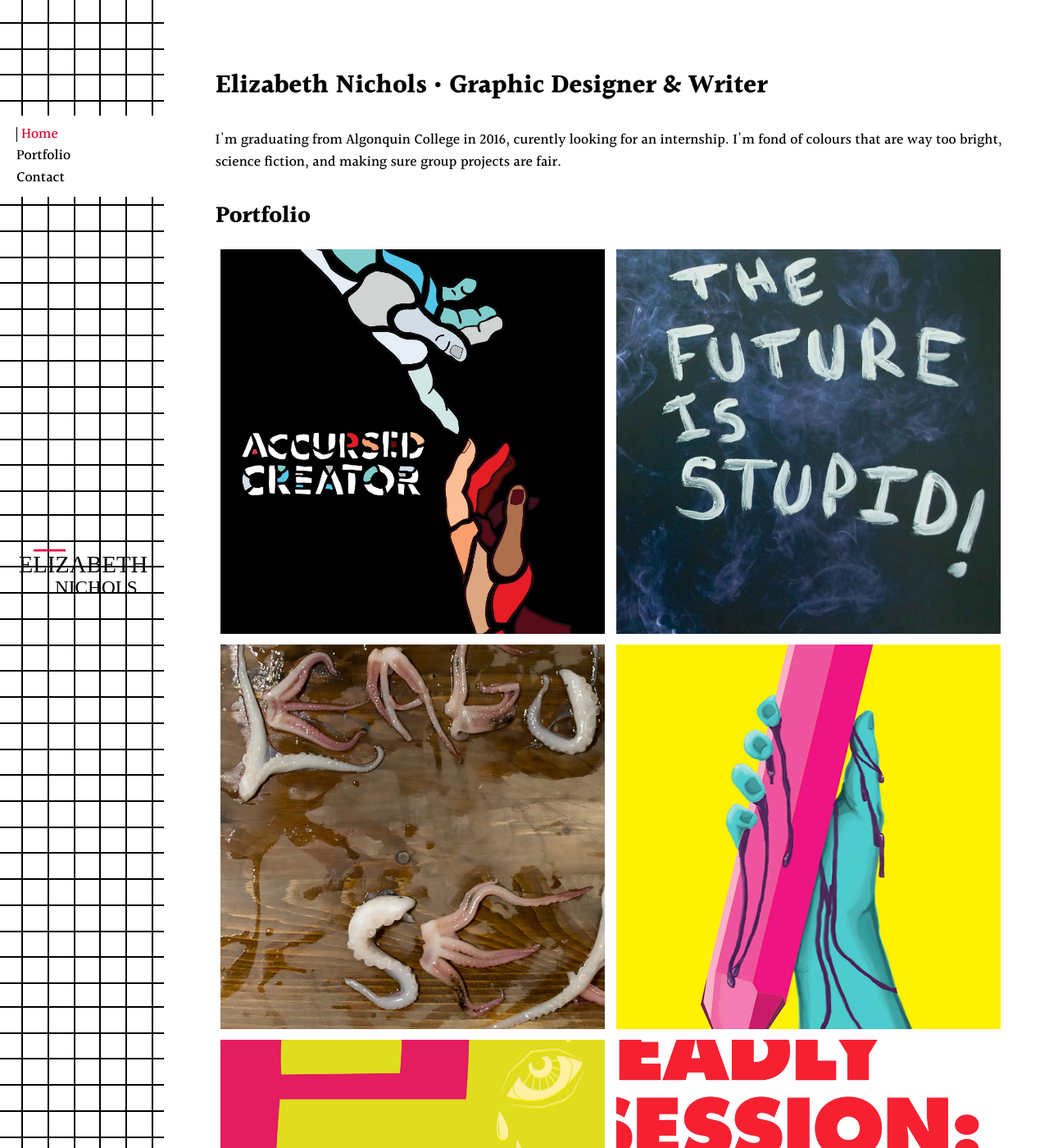
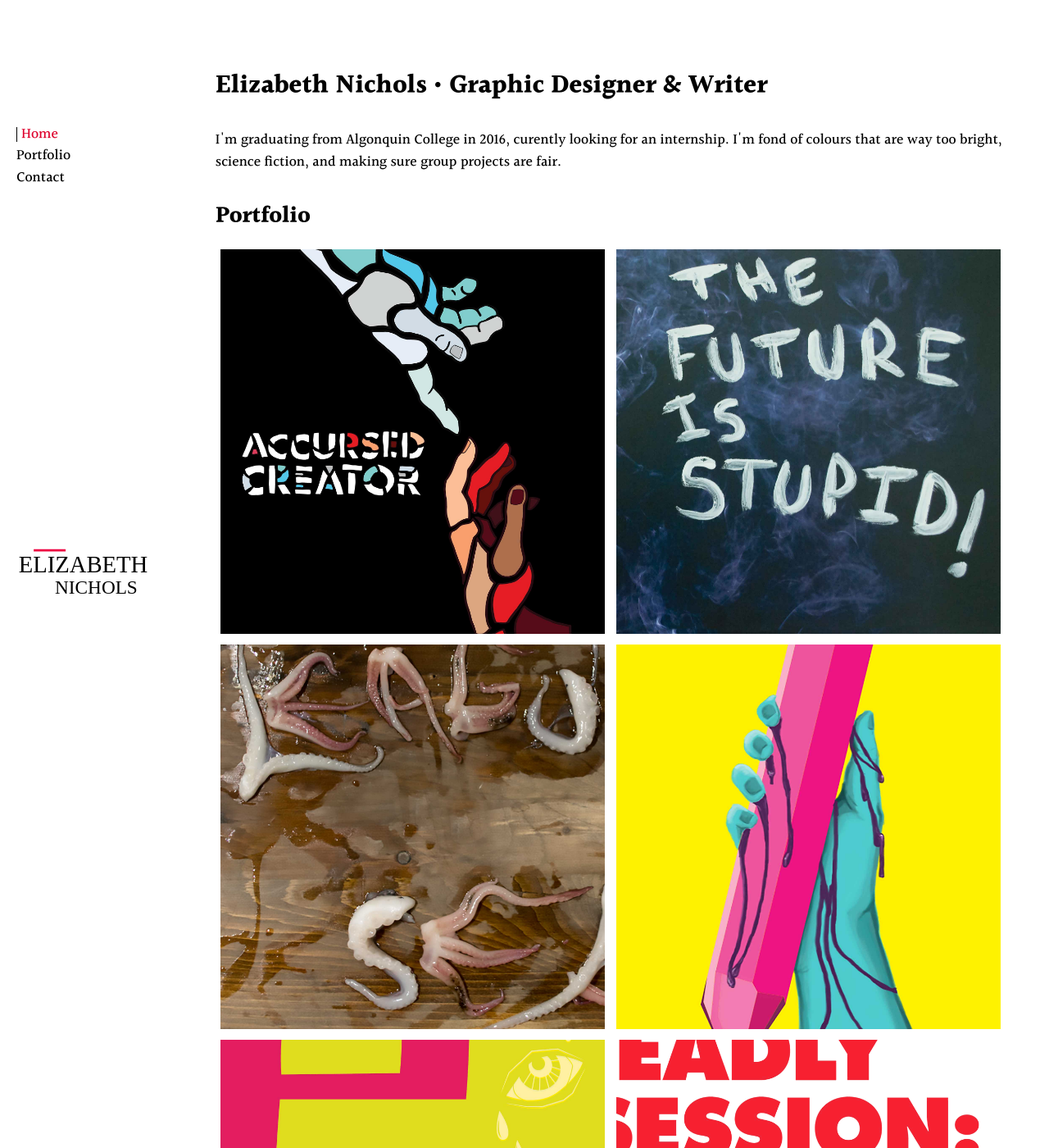
Before and after one commit to sky-bones/portfolio, a Jekyll site: the page built from index.html, in a window 1280 px wide and 1400 px high. Shown: the whole window at 82% size. Built offline with Jekyll 4.4.1, drawn with Linux system fonts in a browser that asks for light colours.

Commit message:
removed background image

```diff
--- a/_includes/css/main.css
+++ b/_includes/css/main.css
@@ -89,7 +89,7 @@ li {
 header {
 	background-color: white;
 	position: relative;
-	background-image: url("../img/pattern.png");
+	/* background-image: url("../img/pattern.png"); */
 }
 
 .nav {
```
